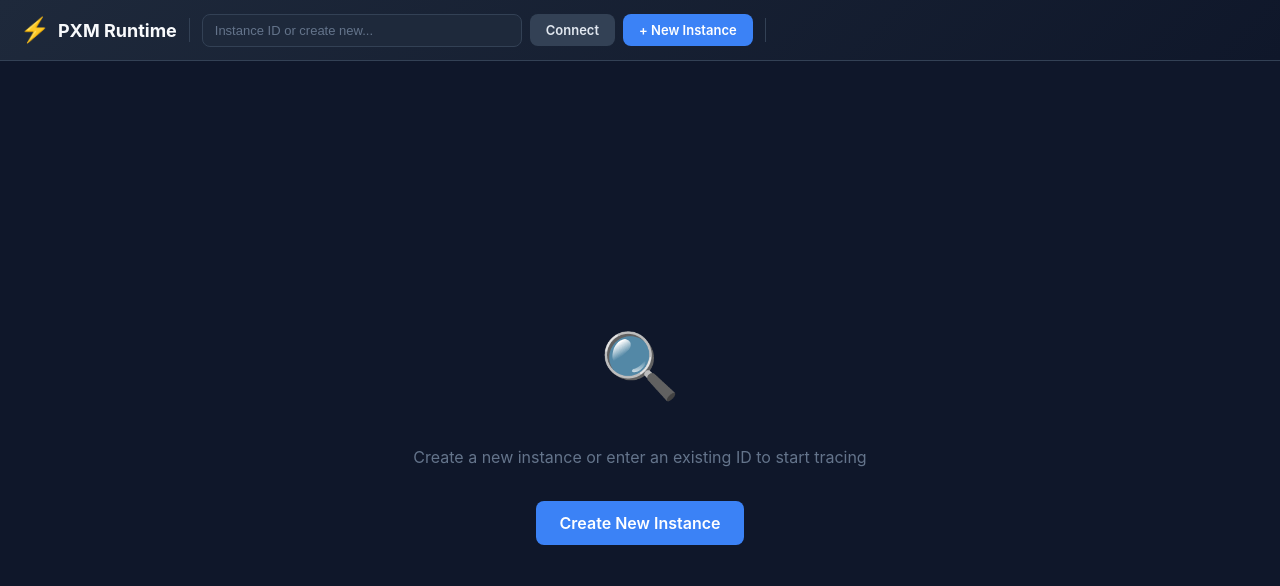
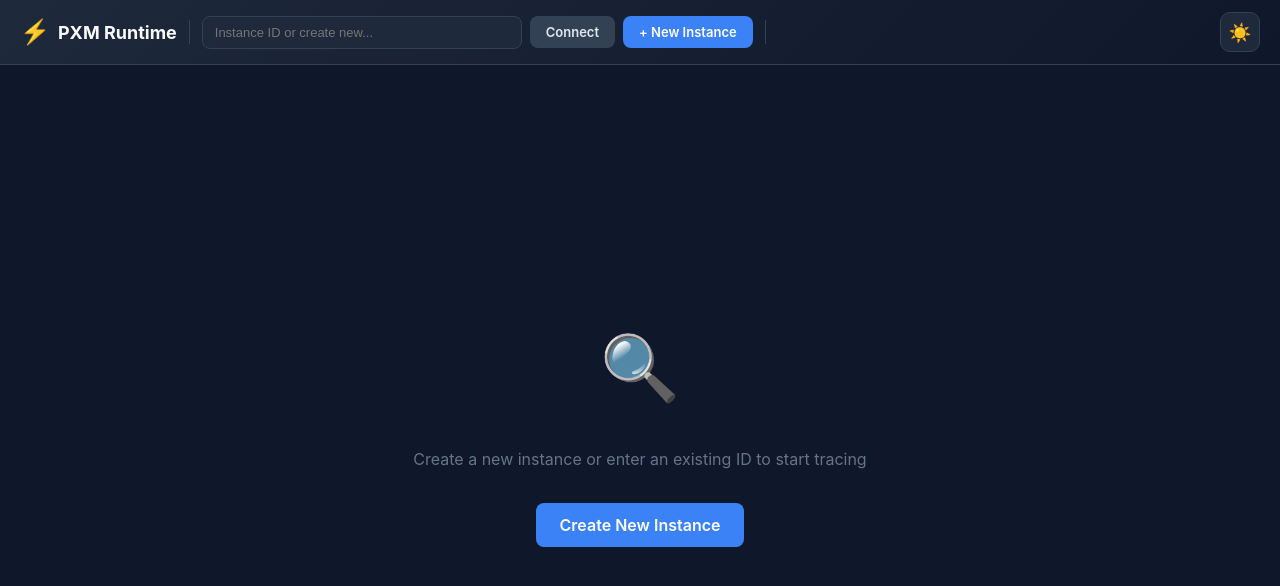
Before and after one commit to sungeunsong/pxm, a React (Vite) app in the folder apps/web/: page / in a window 1280 px wide. Shown: the top 586 px of the page. Built offline with nearby package versions, Linux system fonts and the light colour scheme.

Commit message:
UI구현

```diff
--- a/apps/web/src/workflow/ExecutionTimeline.tsx
+++ b/apps/web/src/workflow/ExecutionTimeline.tsx
@@ -1,7 +1,9 @@
 import { type ExecutionEvent } from './types';
+import { type ThemeMode, themes } from './theme';
 
 interface ExecutionTimelineProps {
   events: ExecutionEvent[];
+  themeMode?: ThemeMode;
 }
 
 // 이벤트 타입별 아이콘과 색상
@@ -33,7 +35,12 @@ function formatTime(timestamp: string): string {
   }
 }
 
-function EventCard({ event }: { event: ExecutionEvent }) {
+interface EventCardProps {
+  event: ExecutionEvent;
+  colors: typeof themes.dark;
+}
+
+function EventCard({ event, colors }: EventCardProps) {
   const style = EVENT_STYLES[event.eventType] || { icon: '📌', color: '#64748b' };
 
   return (
@@ -42,7 +49,7 @@ function EventCard({ event }: { event: ExecutionEvent }) {
         display: 'flex',
         gap: 12,
         padding: '10px 12px',
-        backgroundColor: '#1e293b',
+        backgroundColor: colors.bgSecondary,
         borderRadius: 8,
         borderLeft: `3px solid ${style.color}`,
         marginBottom: 8,
@@ -62,21 +69,21 @@ function EventCard({ event }: { event: ExecutionEvent }) {
           <span style={{ fontWeight: 600, fontSize: 12, color: style.color }}>
             {event.eventType}
           </span>
-          <span style={{ fontSize: 10, color: '#64748b' }}>
+          <span style={{ fontSize: 10, color: colors.textMuted }}>
             {formatTime(event.timestamp)}
           </span>
         </div>
 
         {/* 노드 ID */}
         {event.nodeId && (
-          <div style={{ fontSize: 11, color: '#94a3b8', marginBottom: 4 }}>
-            Node: <span style={{ color: '#e2e8f0' }}>{event.nodeId}</span>
+          <div style={{ fontSize: 11, color: colors.borderLight, marginBottom: 4 }}>
+            Node: <span style={{ color: colors.textSecondary }}>{event.nodeId}</span>
           </div>
         )}
 
         {/* 메시지 */}
         {event.message && (
-          <div style={{ fontSize: 11, color: '#94a3b8' }}>
+          <div style={{ fontSize: 11, color: colors.borderLight }}>
             {event.message}
           </div>
         )}
@@ -87,19 +94,19 @@ function EventCard({ event }: { event: ExecutionEvent }) {
             style={{
               marginTop: 6,
               padding: '6px 8px',
-              backgroundColor: '#0f172a',
+              backgroundColor: colors.bgPrimary,
               borderRadius: 6,
               fontSize: 10,
               fontFamily: 'monospace',
-              color: '#94a3b8',
+              color: colors.borderLight,
               maxHeight: 60,
               overflow: 'auto',
             }}
           >
             {Object.entries(event.details).map(([key, value]) => (
               <div key={key}>
-                <span style={{ color: '#64748b' }}>{key}:</span>{' '}
-                <span style={{ color: '#e2e8f0' }}>
+                <span style={{ color: colors.textMuted }}>{key}:</span>{' '}
+                <span style={{ color: colors.textSecondary }}>
                   {typeof value === 'object' ? JSON.stringify(value) : String(value)}
                 </span>
               </div>
@@ -111,7 +118,8 @@ function EventCard({ event }: { event: ExecutionEvent }) {
   );
 }
 
-export function ExecutionTimeline({ events }: ExecutionTimelineProps) {
+export function ExecutionTimeline({ events, themeMode = 'dark' }: ExecutionTimelineProps) {
+  const colors = themes[themeMode];
   // 최신 이벤트가 위로
   const reversedEvents = [...events].reverse();
 
@@ -121,22 +129,24 @@ export function ExecutionTimeline({ events }: ExecutionTimelineProps) {
         height: '100%',
         display: 'flex',
         flexDirection: 'column',
-        backgroundColor: '#0f172a',
-        borderLeft: '1px solid #334155',
+        backgroundColor: colors.bgPrimary,
+        borderLeft: `1px solid ${colors.border}`,
+        transition: 'all 0.3s',
       }}
     >
       {/* 헤더 */}
       <div
         style={{
           padding: '12px 16px',
-          borderBottom: '1px solid #334155',
-          backgroundColor: '#1e293b',
+          borderBottom: `1px solid ${colors.border}`,
+          backgroundColor: colors.bgSecondary,
+          transition: 'all 0.3s',
         }}
       >
-        <h3 style={{ margin: 0, fontSize: 14, fontWeight: 600, color: '#e2e8f0' }}>
+        <h3 style={{ margin: 0, fontSize: 14, fontWeight: 600, color: colors.textSecondary }}>
           Execution Timeline
         </h3>
-        <div style={{ fontSize: 11, color: '#64748b', marginTop: 4 }}>
+        <div style={{ fontSize: 11, color: colors.textMuted, marginTop: 4 }}>
           {events.length} events
         </div>
       </div>
@@ -153,7 +163,7 @@ export function ExecutionTimeline({ events }: ExecutionTimelineProps) {
           <div
             style={{
               textAlign: 'center',
-              color: '#64748b',
+              color: colors.textMuted,
               padding: 24,
               fontSize: 13,
             }}
@@ -162,7 +172,7 @@ export function ExecutionTimeline({ events }: ExecutionTimelineProps) {
           </div>
         ) : (
           reversedEvents.map((event) => (
-            <EventCard key={event.id} event={event} />
+            <EventCard key={event.id} event={event} colors={colors} />
           ))
         )}
       </div>
--- a/apps/web/src/workflow/RuntimeTrace.tsx
+++ b/apps/web/src/workflow/RuntimeTrace.tsx
@@ -2,6 +2,8 @@ import { useState, useCallback } from 'react';
 import { WorkflowGraph } from './WorkflowGraph';
 import { ExecutionTimeline } from './ExecutionTimeline';
 import { useWorkflowState } from './useWorkflowState';
+import { ThemeProvider, useTheme } from './ThemeContext';
+import { ThemeToggle } from './ThemeToggle';
 import './styles.css';
 
 // 상태별 라벨
@@ -13,9 +15,10 @@ const STATUS_LABELS: Record<string, string> = {
   failed: 'Failed',
 };
 
-export function RuntimeTrace() {
+function RuntimeTraceContent() {
   const [instanceId, setInstanceId] = useState<string>('');
   const [activeInstanceId, setActiveInstanceId] = useState<string>('');
+  const { colors, mode } = useTheme();
 
   const { nodeStatuses, activeEdge, events, instanceStatus } = useWorkflowState(activeInstanceId);
 
@@ -53,44 +56,93 @@ export function RuntimeTrace() {
         display: 'flex',
         flexDirection: 'column',
         height: '100vh',
-        backgroundColor: '#0f172a',
-        color: '#e2e8f0',
+        backgroundColor: colors.bgPrimary,
+        color: colors.textSecondary,
         fontFamily: '-apple-system, BlinkMacSystemFont, "Segoe UI", Roboto, sans-serif',
+        transition: 'background-color 0.3s, color 0.3s',
       }}
     >
       {/* 헤더 */}
-      <header className="status-header">
+      <header
+        style={{
+          display: 'flex',
+          alignItems: 'center',
+          gap: 12,
+          padding: '12px 20px',
+          background: mode === 'dark'
+            ? 'linear-gradient(135deg, #1e293b 0%, #0f172a 100%)'
+            : 'linear-gradient(135deg, #f8fafc 0%, #e2e8f0 100%)',
+          borderBottom: `1px solid ${colors.border}`,
+          transition: 'all 0.3s',
+        }}
+      >
         {/* 로고 */}
         <div style={{ display: 'flex', alignItems: 'center', gap: 8 }}>
           <span style={{ fontSize: 24 }}>⚡</span>
-          <span style={{ fontSize: 18, fontWeight: 700, color: '#f8fafc' }}>
+          <span style={{ fontSize: 18, fontWeight: 700, color: colors.textPrimary }}>
             PXM Runtime
           </span>
         </div>
 
         {/* 구분선 */}
-        <div style={{ width: 1, height: 24, backgroundColor: '#334155' }} />
+        <div style={{ width: 1, height: 24, backgroundColor: colors.border }} />
 
         {/* 인스턴스 입력 */}
-        <div className="instance-form">
+        <div style={{ display: 'flex', gap: 8, alignItems: 'center' }}>
           <input
             type="text"
-            className="instance-input"
             placeholder="Instance ID or create new..."
             value={instanceId}
             onChange={(e) => setInstanceId(e.target.value)}
             onKeyDown={(e) => e.key === 'Enter' && handleConnect()}
+            style={{
+              padding: '8px 12px',
+              borderRadius: 8,
+              border: `1px solid ${colors.border}`,
+              backgroundColor: colors.bgSecondary,
+              color: colors.textPrimary,
+              fontSize: 13,
+              width: 320,
+              outline: 'none',
+              transition: 'all 0.2s',
+            }}
           />
-          <button className="btn btn-secondary" onClick={handleConnect}>
+          <button
+            onClick={handleConnect}
+            style={{
+              padding: '8px 16px',
+              borderRadius: 8,
+              fontSize: 13,
+              fontWeight: 600,
+              cursor: 'pointer',
+              border: 'none',
+              backgroundColor: colors.bgTertiary,
+              color: colors.textSecondary,
+              transition: 'all 0.2s',
+            }}
+          >
             Connect
           </button>
-          <button className="btn btn-primary" onClick={handleCreateInstance}>
+          <button
+            onClick={handleCreateInstance}
+            style={{
+              padding: '8px 16px',
+              borderRadius: 8,
+              fontSize: 13,
+              fontWeight: 600,
+              cursor: 'pointer',
+              border: 'none',
+              backgroundColor: colors.accent,
+              color: '#fff',
+              transition: 'all 0.2s',
+            }}
+          >
             + New Instance
           </button>
         </div>
 
         {/* 구분선 */}
-        <div style={{ width: 1, height: 24, backgroundColor: '#334155' }} />
+        <div style={{ width: 1, height: 24, backgroundColor: colors.border }} />
 
         {/* 상태 배지 */}
         {activeInstanceId && (
@@ -109,11 +161,17 @@ export function RuntimeTrace() {
               )}
               {STATUS_LABELS[instanceStatus]}
             </span>
-            <span style={{ fontSize: 11, color: '#64748b', fontFamily: 'monospace' }}>
+            <span style={{ fontSize: 11, color: colors.textMuted, fontFamily: 'monospace' }}>
               {activeInstanceId.slice(0, 8)}...
             </span>
           </>
         )}
+
+        {/* 우측 여백 */}
+        <div style={{ flex: 1 }} />
+
+        {/* 테마 토글 */}
+        <ThemeToggle />
       </header>
 
       {/* 메인 콘텐츠 */}
@@ -124,6 +182,7 @@ export function RuntimeTrace() {
             <WorkflowGraph
               nodeStatuses={nodeStatuses}
               activeEdge={activeEdge}
+              themeMode={mode}
             />
           ) : (
             <div
@@ -134,7 +193,8 @@ export function RuntimeTrace() {
                 alignItems: 'center',
                 justifyContent: 'center',
                 gap: 16,
-                color: '#64748b',
+                color: colors.textMuted,
+                backgroundColor: colors.bgPrimary,
               }}
             >
               <span style={{ fontSize: 64 }}>🔍</span>
@@ -142,8 +202,16 @@ export function RuntimeTrace() {
                 Create a new instance or enter an existing ID to start tracing
               </p>
               <button
-                className="btn btn-primary"
-                style={{ fontSize: 16, padding: '12px 24px' }}
+                style={{
+                  fontSize: 16,
+                  padding: '12px 24px',
+                  borderRadius: 8,
+                  fontWeight: 600,
+                  cursor: 'pointer',
+                  border: 'none',
+                  backgroundColor: colors.accent,
+                  color: '#fff',
+                }}
                 onClick={handleCreateInstance}
               >
                 Create New Instance
@@ -155,10 +223,18 @@ export function RuntimeTrace() {
         {/* 실행 로그 패널 */}
         {activeInstanceId && (
           <div style={{ width: 360, flexShrink: 0 }}>
-            <ExecutionTimeline events={events} />
+            <ExecutionTimeline events={events} themeMode={mode} />
           </div>
         )}
       </main>
     </div>
   );
 }
+
+export function RuntimeTrace() {
+  return (
+    <ThemeProvider>
+      <RuntimeTraceContent />
+    </ThemeProvider>
+  );
+}
--- /dev/null
+++ b/apps/web/src/workflow/ThemeContext.tsx
@@ -0,0 +1,38 @@
+import { createContext, useContext, useState, useCallback, type ReactNode } from 'react';
+import { type ThemeMode, themes, type ThemeColors } from './theme';
+
+interface ThemeContextValue {
+  mode: ThemeMode;
+  colors: ThemeColors;
+  toggleTheme: () => void;
+}
+
+const ThemeContext = createContext<ThemeContextValue | null>(null);
+
+export function ThemeProvider({ children }: { children: ReactNode }) {
+  const [mode, setMode] = useState<ThemeMode>('dark');
+
+  const toggleTheme = useCallback(() => {
+    setMode((prev) => (prev === 'dark' ? 'light' : 'dark'));
+  }, []);
+
+  const value: ThemeContextValue = {
+    mode,
+    colors: themes[mode],
+    toggleTheme,
+  };
+
+  return (
+    <ThemeContext.Provider value={value}>
+      {children}
+    </ThemeContext.Provider>
+  );
+}
+
+export function useTheme() {
+  const context = useContext(ThemeContext);
+  if (!context) {
+    throw new Error('useTheme must be used within a ThemeProvider');
+  }
+  return context;
+}
--- /dev/null
+++ b/apps/web/src/workflow/ThemeToggle.tsx
@@ -0,0 +1,35 @@
+import { useTheme } from './ThemeContext';
+
+export function ThemeToggle() {
+  const { mode, toggleTheme, colors } = useTheme();
+
+  return (
+    <button
+      onClick={toggleTheme}
+      style={{
+        display: 'flex',
+        alignItems: 'center',
+        justifyContent: 'center',
+        width: 40,
+        height: 40,
+        borderRadius: 10,
+        border: `1px solid ${colors.border}`,
+        backgroundColor: colors.bgSecondary,
+        cursor: 'pointer',
+        transition: 'all 0.2s ease',
+        fontSize: 18,
+      }}
+      title={mode === 'dark' ? 'Switch to Light Mode' : 'Switch to Dark Mode'}
+      onMouseEnter={(e) => {
+        e.currentTarget.style.backgroundColor = colors.bgTertiary;
+        e.currentTarget.style.transform = 'scale(1.05)';
+      }}
+      onMouseLeave={(e) => {
+        e.currentTarget.style.backgroundColor = colors.bgSecondary;
+        e.currentTarget.style.transform = 'scale(1)';
+      }}
+    >
+      {mode === 'dark' ? '☀️' : '🌙'}
+    </button>
+  );
+}
--- a/apps/web/src/workflow/WorkflowGraph.tsx
+++ b/apps/web/src/workflow/WorkflowGraph.tsx
@@ -16,6 +16,7 @@ import '@xyflow/react/dist/style.css';
 
 import { WorkflowNode } from './WorkflowNode';
 import { type WorkflowNodeData, type NodeStatus, NODE_STATUS_COLORS } from './types';
+import { type ThemeMode, themes, getNodeStatusColors } from './theme';
 
 // 노드 타입 별칭
 type WfNode = Node<WorkflowNodeData>;
@@ -100,9 +101,13 @@ const createInitialEdges = (): Edge[] => [
 interface WorkflowGraphProps {
   nodeStatuses: Record<string, { status: NodeStatus; attempt?: number; error?: string; duration?: number }>;
   activeEdge?: { source: string; target: string } | null;
+  themeMode?: ThemeMode;
 }
 
-export function WorkflowGraph({ nodeStatuses, activeEdge }: WorkflowGraphProps) {
+export function WorkflowGraph({ nodeStatuses, activeEdge, themeMode = 'dark' }: WorkflowGraphProps) {
+  const colors = themes[themeMode];
+  const statusColors = getNodeStatusColors(themeMode);
+
   const initialNodes = useMemo(() => createInitialNodes(), []);
   const initialEdges = useMemo(() => createInitialEdges(), []);
 
@@ -166,11 +171,11 @@ export function WorkflowGraph({ nodeStatuses, activeEdge }: WorkflowGraphProps)
   const nodeColor = useCallback((node: Node) => {
     const data = node.data as WorkflowNodeData | undefined;
     const status = data?.status || 'idle';
-    return NODE_STATUS_COLORS[status].border;
-  }, []);
+    return statusColors[status].border;
+  }, [statusColors]);
 
   return (
-    <div style={{ width: '100%', height: '100%', backgroundColor: '#0f172a' }}>
+    <div style={{ width: '100%', height: '100%', backgroundColor: colors.graphBg, transition: 'background-color 0.3s' }}>
       <ReactFlow
         nodes={nodes}
         edges={edges}
@@ -187,22 +192,24 @@ export function WorkflowGraph({ nodeStatuses, activeEdge }: WorkflowGraphProps)
           variant={BackgroundVariant.Dots}
           gap={20}
           size={1}
-          color="#334155"
+          color={colors.graphDots}
         />
         <Controls
           style={{
-            backgroundColor: '#1e293b',
+            backgroundColor: colors.bgSecondary,
             borderRadius: 8,
-            border: '1px solid #334155',
+            border: `1px solid ${colors.border}`,
+            transition: 'all 0.3s',
           }}
         />
         <MiniMap
           nodeColor={nodeColor}
-          maskColor="rgba(15, 23, 42, 0.8)"
+          maskColor={themeMode === 'dark' ? 'rgba(15, 23, 42, 0.8)' : 'rgba(248, 250, 252, 0.8)'}
           style={{
-            backgroundColor: '#1e293b',
+            backgroundColor: colors.bgSecondary,
             borderRadius: 8,
-            border: '1px solid #334155',
+            border: `1px solid ${colors.border}`,
+            transition: 'all 0.3s',
           }}
         />
       </ReactFlow>
--- /dev/null
+++ b/apps/web/src/workflow/theme.ts
@@ -0,0 +1,96 @@
+// 테마 타입
+export type ThemeMode = 'dark' | 'light';
+
+// 테마별 색상 정의
+export interface ThemeColors {
+  // 배경
+  bgPrimary: string;
+  bgSecondary: string;
+  bgTertiary: string;
+
+  // 텍스트
+  textPrimary: string;
+  textSecondary: string;
+  textMuted: string;
+
+  // 보더
+  border: string;
+  borderLight: string;
+
+  // 액센트
+  accent: string;
+  accentHover: string;
+
+  // 그래프 배경
+  graphBg: string;
+  graphDots: string;
+}
+
+export const themes: Record<ThemeMode, ThemeColors> = {
+  dark: {
+    bgPrimary: '#0f172a',
+    bgSecondary: '#1e293b',
+    bgTertiary: '#334155',
+    textPrimary: '#f8fafc',
+    textSecondary: '#e2e8f0',
+    textMuted: '#64748b',
+    border: '#334155',
+    borderLight: '#475569',
+    accent: '#3b82f6',
+    accentHover: '#2563eb',
+    graphBg: '#0f172a',
+    graphDots: '#334155',
+  },
+  light: {
+    bgPrimary: '#ffffff',
+    bgSecondary: '#f8fafc',
+    bgTertiary: '#e2e8f0',
+    textPrimary: '#0f172a',
+    textSecondary: '#1e293b',
+    textMuted: '#64748b',
+    border: '#e2e8f0',
+    borderLight: '#cbd5e1',
+    accent: '#2563eb',
+    accentHover: '#1d4ed8',
+    graphBg: '#f8fafc',
+    graphDots: '#cbd5e1',
+  },
+};
+
+// 노드 상태별 색상 (테마별)
+export const getNodeStatusColors = (theme: ThemeMode) => ({
+  idle: {
+    bg: theme === 'dark' ? '#f8fafc' : '#f1f5f9',
+    border: theme === 'dark' ? '#cbd5e1' : '#94a3b8',
+    text: '#64748b',
+  },
+  running: {
+    bg: theme === 'dark' ? '#dbeafe' : '#eff6ff',
+    border: '#3b82f6',
+    text: '#1d4ed8',
+    glow: '0 0 20px rgba(59, 130, 246, 0.5)',
+  },
+  completed: {
+    bg: theme === 'dark' ? '#dcfce7' : '#f0fdf4',
+    border: '#22c55e',
+    text: '#15803d',
+  },
+  failed: {
+    bg: theme === 'dark' ? '#fee2e2' : '#fef2f2',
+    border: '#ef4444',
+    text: '#dc2626',
+    glow: '0 0 20px rgba(239, 68, 68, 0.5)',
+  },
+  waiting: {
+    bg: theme === 'dark' ? '#fef3c7' : '#fffbeb',
+    border: '#f59e0b',
+    text: '#d97706',
+    glow: '0 0 20px rgba(245, 158, 11, 0.4)',
+  },
+  retrying: {
+    bg: theme === 'dark' ? '#fae8ff' : '#fdf4ff',
+    border: '#c026d3',
+    text: '#a21caf',
+    glow: '0 0 20px rgba(192, 38, 211, 0.4)',
+  },
+});
```
Also changed, not shown: 2 other files (tests, documents, lock files or other folders).
